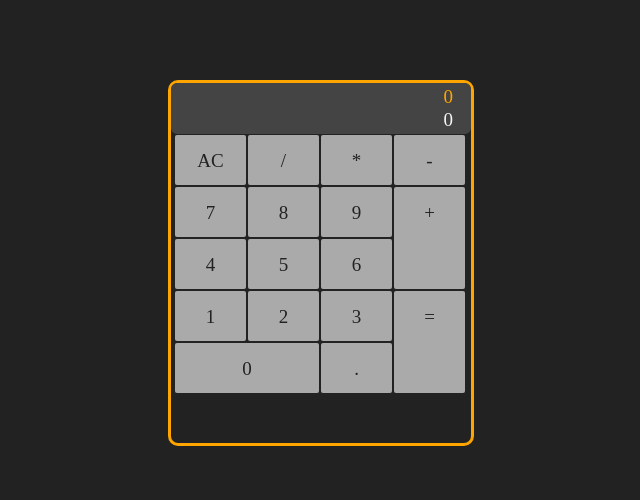
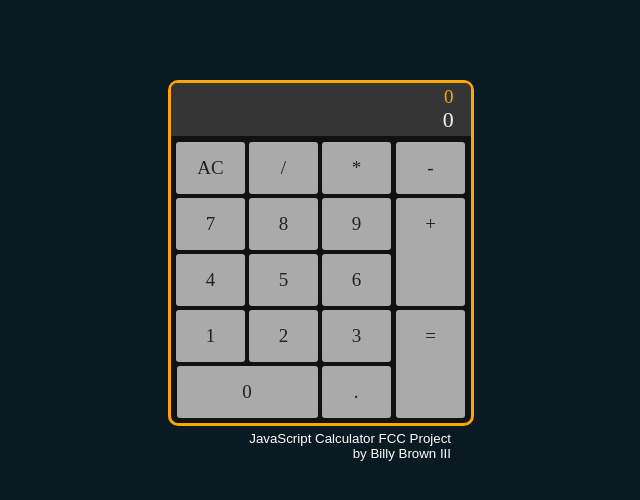
Before and after one commit to BillyBDev/javascript-calculator, a React (Create React App) app: page / in a window 1280 px wide. Shown: the top 500 px of the page, without its empty margins (319-959 px from the left). Built offline with nearby package versions, Linux system fonts and the light colour scheme.

Commit message:
all tests passing, polished styling

```diff
--- a/src/App.js
+++ b/src/App.js
@@ -26,7 +26,7 @@ function App() {
       return;
     }
 
-    if (equation.length > 30) return setDisplay("Character limit exceeded.")
+    if (newEquation.length > 60) return setDisplay("Character limit exceeded.")
 
     if (equation === "0") newEquation = "";
 
@@ -36,6 +36,7 @@ function App() {
     if (signs.includes(newChar)){
       if (equation === "0") return;
       if (prevChar === " ") newEquation = newEquation.slice(0, newEquation.length - 3);
+      if (prevChar === "-") newEquation = newEquation.slice(0, newEquation.length - 4);
       if (prevChar === ".") newEquation = newEquation.slice(0, newEquation.length - 1);
       newChar = " " + newChar + " ";
     }
@@ -81,7 +82,7 @@ function App() {
     if (prevChar === ".") newEquation = newEquation.slice(0, newEquation.length - 1);
     if (prevChar === "-") newEquation = newEquation.slice(0, newEquation.length - 4);
 
-    let ans = round(evaluate(newEquation), 6);
+    let ans = round(evaluate(newEquation), 6).toString();
 
     setEquation(newEquation + " = " + ans)
     setDisplay(ans);
@@ -129,6 +130,10 @@ function App() {
 
         </div>
       </div>
+
+      <div id="footer">
+        <a href="https://www.freecodecamp.org/learn/front-end-development-libraries/front-end-development-libraries-projects/build-a-javascript-calculator" target="_blank">JavaScript Calculator FCC Project</a> <br /> by <a href="https://www.billybdev.com" target="_blank">Billy Brown III</a>
+      </div>
     </div>
   );
 }
--- a/src/index.css
+++ b/src/index.css
@@ -1,55 +1,53 @@
 body {
-  background-color: #222;
+  background-color: #0a1a23;
   color: whitesmoke;
   font-size: 19px;
   text-align: center;
 }
 
 #calculator {
-  height: 360px;
+  min-height: 340px;
   width: 300px;
   border: 3px solid orange;
+  background-color: #111;
   border-radius: 10px;
-  margin: 80px auto;
+  margin: 80px auto 5px auto;
 }
 
 #display-container {
-  display: flex;
-  flex-wrap: wrap;
-  justify-content: flex-end;
-  background-color: #444;
-  border: 3px solid #444;
-  border-radius: 6px;
+  background-color: #353535;
+  border: 3px solid #353535;
+  border-radius: 6px 6px 0 0;
   color: whitesmoke;
-  height: 45px;
+  min-height: 47px;
+  margin-bottom: 4px;
 }
 
 #equation, #display {
   text-align: right;
   width: 90%;
-  margin-right: 15px;
+  margin-left: 15px;
 }
 
 #equation {
   color: orange;
 }
 
+#display {
+  font-size: 1.15em;
+}
+
  #buttons {
   display: flex;
 }
 
-
 #main-buttons {
-  display: inline-block;
-  /* border: 2px solid white; */
   width: 75%;
 }
 
 #right-buttons {
-  display: inline-block;
-  /* border: 2px solid white; */
   width: 25%;
-  margin-left: -4px;
+  margin-left: -3px;
 }
 
 .button {
@@ -57,18 +55,46 @@ body {
   display: inline-block;
   background-color: #AAA;
   color: #222;
-  width: 71px;
-  height: 35px;
-  margin: 1px;
-  border-radius: 2px;
+  width: 69px;
+  height: 37px;
+  margin: 2px;
+  border-radius: 3px;
   padding-top: 15px;
 }
 
 #add, #equals {
-  height: 87px;
+  height: 93px;
 }
 
 
 #zero {
-  width: 144px;
+  width: 141px;
 }
+
+#footer {
+  font-family:Arial, Helvetica, sans-serif;
+  font-size: 0.7em;
+  text-align: right;
+  margin: 0 auto;
+  width: 260px;
+}
+
+a {
+  color: white;
+}
+
+a:link {
+  text-decoration: none;
+}
+
+a:visited {
+  text-decoration: none;
+}
+
+a:hover {
+  text-decoration: underline;
+}
+
+a:active {
+  text-decoration: underline;
+}
```
